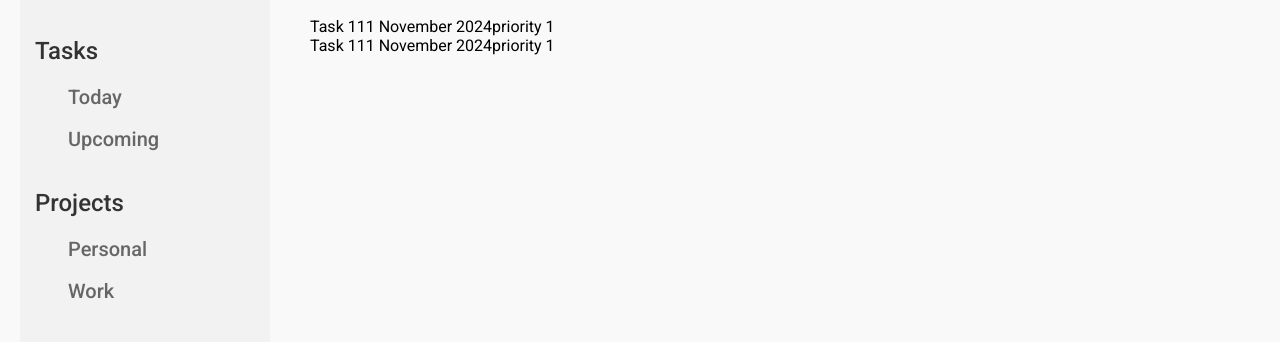
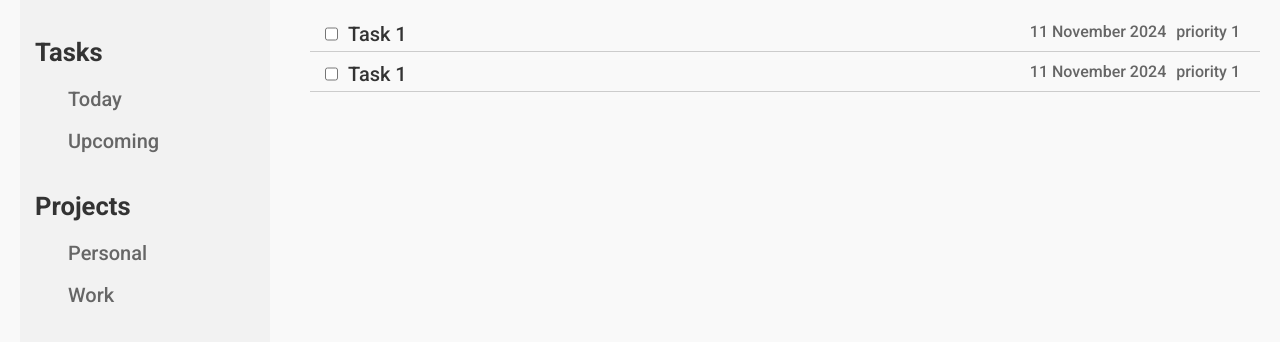
Before and after one commit to aish8la/Todo-List---TOP, a website built with webpack: page src/template.html in a window 1280 px wide. Shown: the part 178-520 px from the top of the page. Built offline with nearby package versions, Linux system fonts and the light colour scheme.

Commit message:
change task list styling

```diff
--- a/src/mainStyle.css
+++ b/src/mainStyle.css
@@ -51,8 +51,9 @@
 
 .sidebar-title {
     color: var(--sidebar-header-text);
-    font-size: 1.5rem;
-    font-weight: 500;
+    font-size: 1.6rem;
+    font-weight: 600;
+    margin: 25px 25px 15px 15px;
 }
 
 
@@ -83,10 +84,6 @@ body {
     flex-direction: column;
     margin: 20px;
     border-radius: 10px;
-}
-
-.sidebar-title {
-    margin: 25px 25px 15px 15px
 }
 
 .nav-sidebar li {
@@ -120,11 +117,32 @@ body {
 .task-list-ctn {
     display: flex;
     flex-direction: column;
+    gap: 5px;
 }
 
-/* li:not(:last-child)::after {
-    content: "";
-    display: block;
+li.task-item {
+    display: flex;
+    flex-wrap: wrap;
     border-bottom: 1px solid #ccc;
-    margin: 5px 0;
-  } */
+    padding: 5px 20px 5px 15px;
+    gap: 10px;
+    justify-content: space-between;
+}
+
+.task-item-line-one > * {
+    font-size: 1.25rem;
+    font-weight: 500;
+    color: var(--primary-text);
+}
+
+.task-item-line-two {
+    font-size: 1rem;
+    font-weight: 500;
+    color: var(--subheader-text);
+}
+
+.task-item-line {
+    display: flex;
+    flex-direction: row;
+    gap: 10px;
+}
--- a/src/template.html
+++ b/src/template.html
@@ -37,14 +37,12 @@
         <div class="content-title">Today</div>
         <ul class="task-list-ctn no-decoration-list">
           <li class="task-item">
-            <span class="list-task-title">Task 1</span
-            ><span class="list-task-due">11 November 2024</span
-            ><span class="list-task-priority">priority 1</span>
+            <div class="task-item-line-one task-item-line"><input type="checkbox" class="task-item-check-box"><div class="list-task-title">Task 1</div></div>
+            <div class="task-item-line-two task-item-line"><div class="list-task-due">11 November 2024</div><div class="list-task-priority">priority 1</div></div>
           </li>
           <li class="task-item">
-            <span class="list-task-title">Task 1</span
-            ><span class="list-task-due">11 November 2024</span
-            ><span class="list-task-priority">priority 1</span>
+            <div class="task-item-line-one task-item-line"><input type="checkbox" class="task-item-check-box"><div class="list-task-title">Task 1</div></div>
+            <div class="task-item-line-two task-item-line"><div class="list-task-due">11 November 2024</div><div class="list-task-priority">priority 1</div></div>
           </li>
         </ul>
       </div>
```
